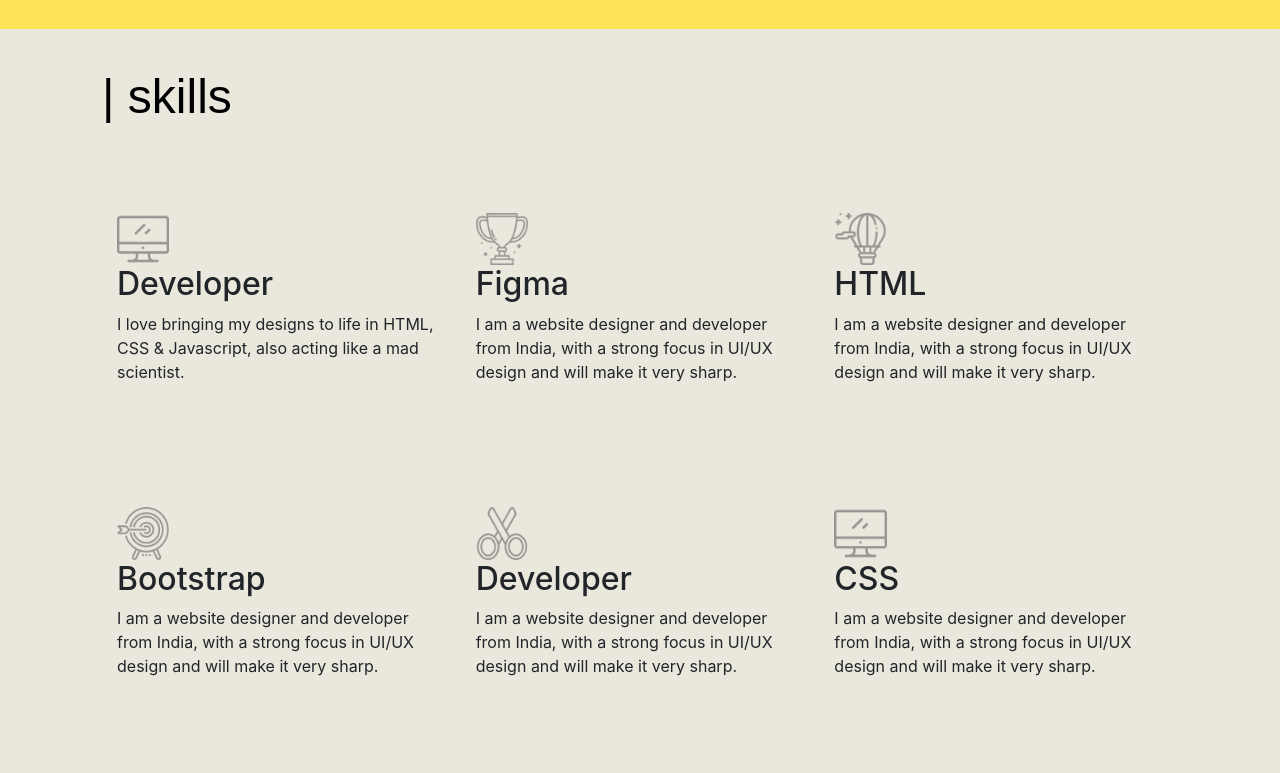
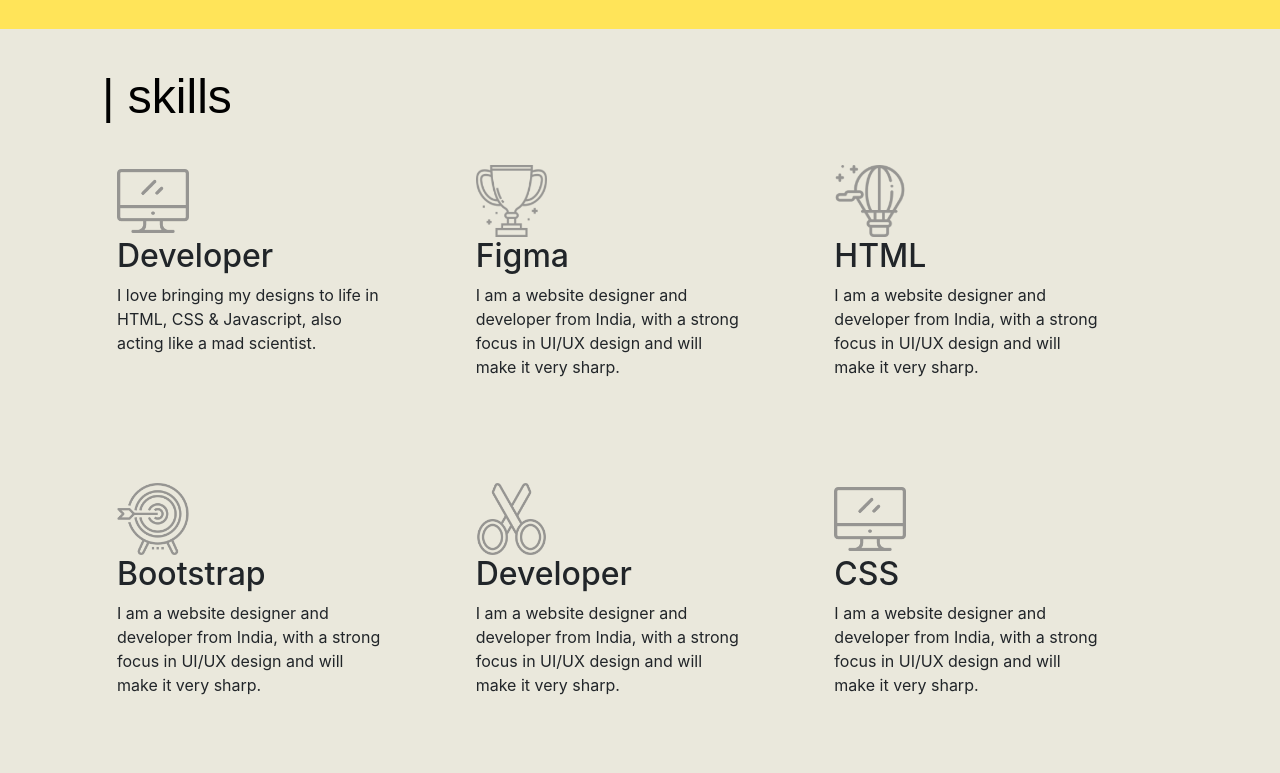
Before and after one commit to BlackDevil98/profile.io, a plain HTML site: page index.html in a window 1280 px wide. Shown: the part 1323-2096 px from the top of the page. Drawn offline with nearby package versions, Linux system fonts and the light colour scheme; a web font is replaced by a local one.

Commit message:
Add files via upload

```diff
--- a/index.html
+++ b/index.html
@@ -110,33 +110,33 @@
 
               <div class="container">
                 <div class="row">
-                  <div class="col">
+                  <div class="col skilblc">
                     <img src="pics/monitor.png" alt="">
                     <h2>Developer</h2>
                     <p>I love bringing my designs to life in HTML, CSS & Javascript, also acting like a mad scientist.</p>
                   </div>
-                  <div class="col">
+                  <div class="col skilblc">
                     <img src="pics/trophy.png" alt="">
                     <h2>Figma</h2>
                     <p>I am a website designer and developer from India, with a strong focus in UI/UX design and will make it very sharp.</p>
                   </div>
-                  <div class="col">
+                  <div class="col skilblc">
                     <img src="pics/hot-air-balloon.png" alt="">
                     <h2>HTML</h2>
                     <p>I am a website designer and developer from India, with a strong focus in UI/UX design and will make it very sharp.</p>
                   </div>
                   <div class="w-100"></div>
-                  <div class="col">
+                  <div class="col skilblc">
                     <img src="pics/target.png" alt="">
                     <h2>Bootstrap</h2>
                     <p>I am a website designer and developer from India, with a strong focus in UI/UX design and will make it very sharp.</p>
                   </div>
-                  <div class="col">
+                  <div class="col skilblc">
                     <img src="pics/scissors.png" alt="">
                     <h2>Developer</h2>
                     <p>I am a website designer and developer from India, with a strong focus in UI/UX design and will make it very sharp.</p>
                   </div>
-                  <div class="col">
+                  <div class="col skilblc">
                     <img src="pics/monitor.png" alt="">
                     <h2>CSS</h2>
                     <p>I am a website designer and developer from India, with a strong focus in UI/UX design and will make it very sharp.</p>
--- a/master.css
+++ b/master.css
@@ -210,14 +210,25 @@
 .skills .pera{
   color:#959491;
 }
-.skills .coltab{
-  padding-top: 3rem;
-}
 .skills .w-100{
   padding-top: 2rem;
 }
 .skills .col img{
-  height: 20%;
+  height: 25%;
+}
+@media (max-width:500px) {
+  .skills .col img{
+  height: 30%;
+  margin-left: 2%;
+  margin-bottom: 2%;
+}
+  }
+  .skills .skilblc{
+    padding-right: 5rem;
+  }
+}
+.skills .skilblc{
+  padding-right: 5rem;
 }
 /*
 .about{
```
